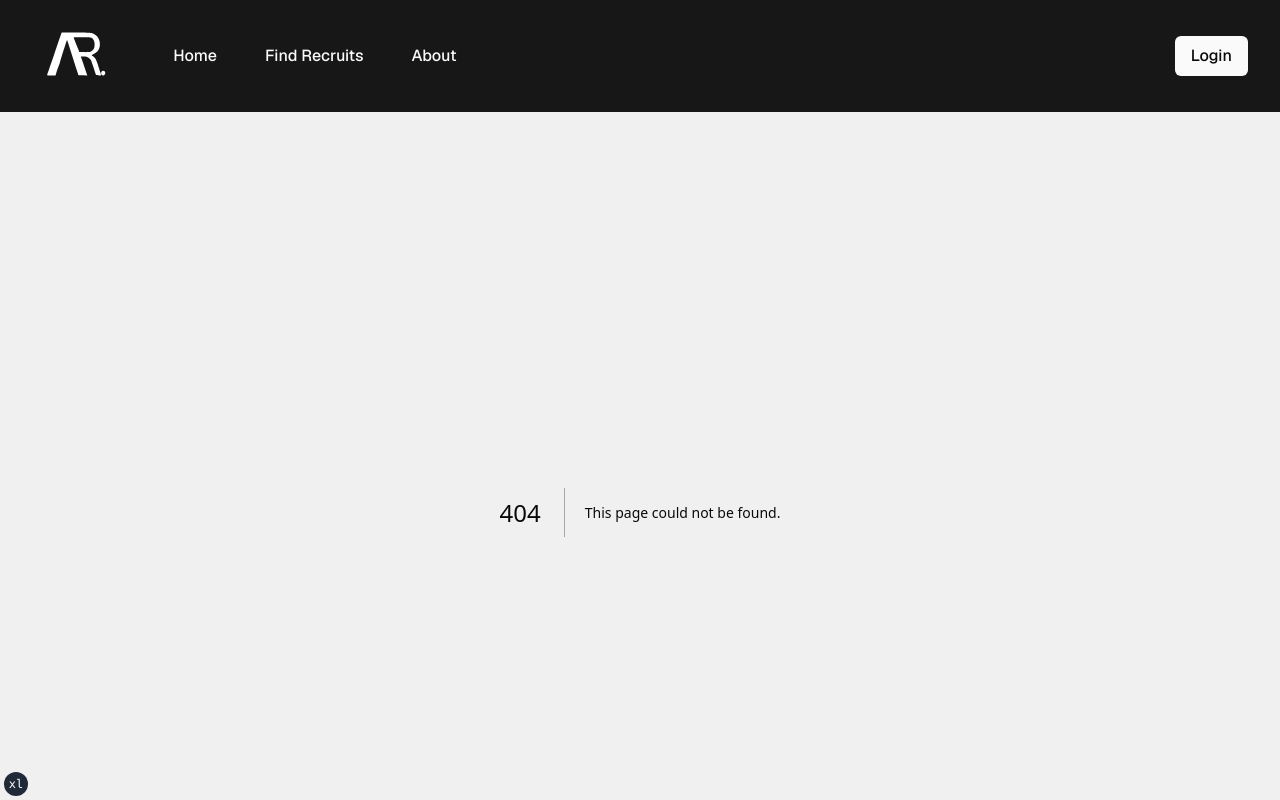
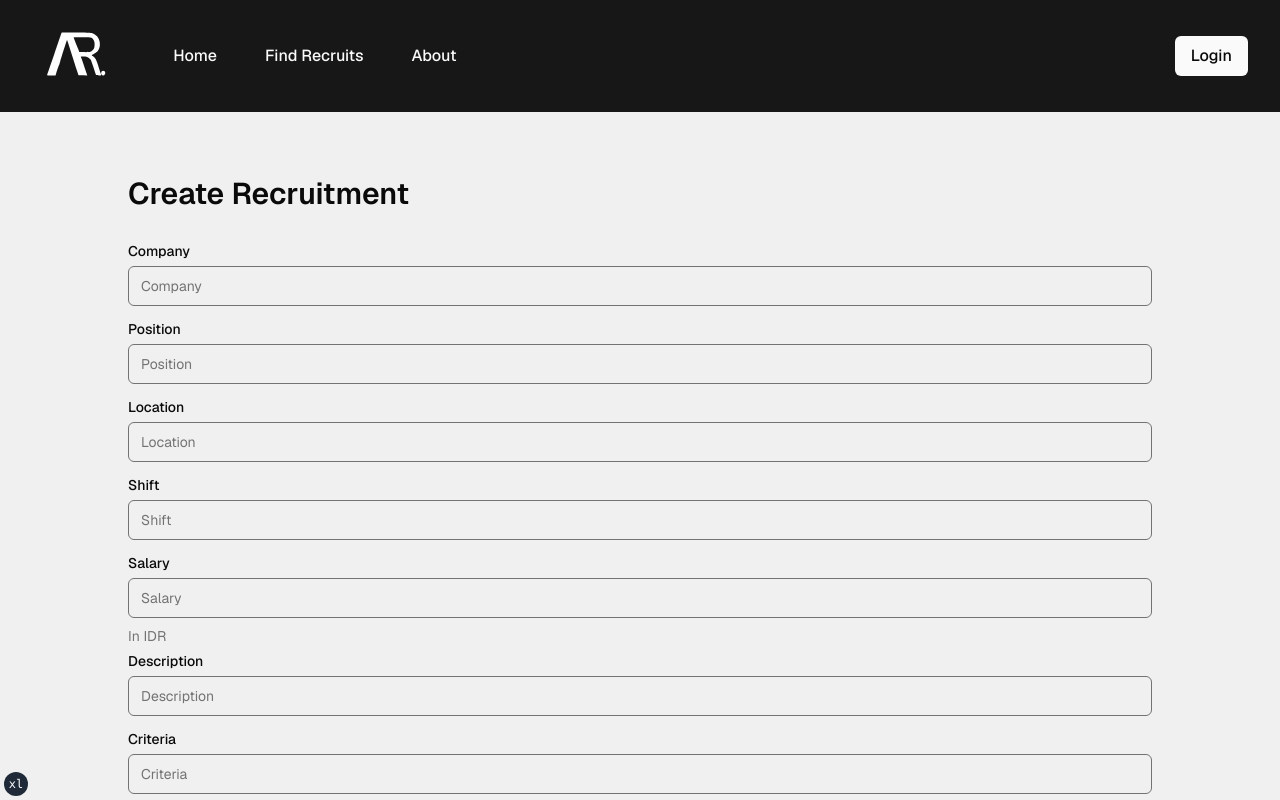
Before and after one commit to WinterRide/AltRecruit, a Next.js app: page /recruits/create in a window 1280 px wide. Before the commit this address had no page. Shown: the top 800 px of the page. Built offline with nearby package versions, Linux system fonts and the light colour scheme.

Commit message:
added create recruitment page

```diff
--- /dev/null
+++ b/app/recruits/create/page.tsx
@@ -0,0 +1,161 @@
+"use client";
+
+import { Avatar, AvatarFallback, AvatarImage } from "@/components/ui/avatar";
+import { Button } from "@/components/ui/button";
+import {
+  Form,
+  FormControl,
+  FormDescription,
+  FormField,
+  FormItem,
+  FormLabel,
+  FormMessage,
+} from "@/components/ui/form";
+import { Input } from "@/components/ui/input";
+import { capitalize, splitCamelCase } from "@/lib/utils";
+import { zodResolver } from "@hookform/resolvers/zod";
+import { Pencil } from "lucide-react";
+import { useState } from "react";
+import { useForm } from "react-hook-form";
+import { z } from "zod";
+
+const formSchema = z.object({
+  company: z.string().min(3, {
+    message: "Company name must be at least 3 characters long",
+  }),
+  position: z.string().min(3, {
+    message: "Position must be at least 3 characters long",
+  }),
+  location: z.string().min(3, {
+    message: "Location must be at least 3 characters long",
+  }),
+  shift: z.string().min(3, {
+    message: "Shift must be at least 3 characters long",
+  }),
+  salary: z.string(),
+  description: z.string().min(3, {
+    message: "Description must be at least 3 characters long",
+  }),
+  criteria: z.string().min(3, {
+    message: "Criteria must be at least 3 characters long",
+  }),
+  workStatus: z.string().min(3, {
+    message: "Work status must be at least 3 characters long",
+  }),
+  requirement: z.string().min(3, {
+    message: "Requirement must be at least 3 characters long",
+  }),
+});
+
+export default function CreateRec() {
+  const form = useForm<z.infer<typeof formSchema>>({
+    resolver: zodResolver(formSchema),
+    defaultValues: {
+      company: "",
+      position: "",
+      location: "",
+      shift: "",
+      salary: "",
+      description: "",
+      criteria: "",
+      workStatus: "",
+      requirement: "",
+    },
+  });
+
+  function handleSubmit(values: z.infer<typeof formSchema>) {
+    // ! SUBMIT
+
+    console.log(values);
+  }
+
+  const [fields, setFields] = useState<
+    {
+      field: keyof (typeof formSchema)["shape"];
+      description?: string;
+      editing: boolean;
+    }[]
+  >([
+    { field: "company", editing: true },
+    { field: "position", editing: true },
+    { field: "location", editing: true },
+    { field: "shift", editing: true },
+    { field: "salary", editing: true, description: "In IDR" },
+    { field: "description", editing: true },
+    {
+      field: "criteria",
+      editing: true,
+      description: "Separate each criteria with a comma.",
+    },
+    { field: "workStatus", editing: true },
+    {
+      field: "requirement",
+      editing: true,
+      description: "Separate each requirement with a comma.",
+    },
+  ]);
+
+  return (
+    <div className="p-16 w-full max-w-[min(1200px,90vw)]">
+      <h2 className="text-3xl font-semibold">Create Recruitment</h2>
+      <Form {...form}>
+        <form
+          onSubmit={form.handleSubmit(handleSubmit)}
+          className="w-full grid gap-16 py-8"
+        >
+          <div className="flex flex-col gap-2">
+            {fields.map(({ field, description, editing }) => (
+              <FormField
+                key={field}
+                control={form.control}
+                name={field}
+                render={({ field }) => (
+                  <FormItem className="relative flex flex-col gap-0">
+                    <FormLabel>
+                      {capitalize(splitCamelCase(field.name))}
+                    </FormLabel>
+                    <FormControl>
+                      <Input
+                        disabled={!editing}
+                        className="border-muted-foreground disabled:opacity-100"
+                        placeholder={capitalize(splitCamelCase(field.name))}
+                        {...field}
+                      />
+                    </FormControl>
+                    <FormDescription>{description}</FormDescription>
+                    <FormMessage />
+                    {editing ? (
+                      <></>
+                    ) : (
+                      <Button
+                        type="button"
+                        variant="ghost"
+                        className="aspect-square w-10 h-10 p-0 grid place-items-center absolute right-0 top-3 bottom-0 hover:bg-transparent hover:opacity-50 transition-opacity"
+                        onClick={() => {
+                          setFields((prev) =>
+                            prev.map((f) =>
+                              f.field === field.name
+                                ? { ...f, editing: !f.editing }
+                                : f
+                            )
+                          );
+                          form.setFocus(field.name);
+                        }}
+                      >
+                        <Pencil size={16} />
+                      </Button>
+                    )}
+                  </FormItem>
+                )}
+              />
+            ))}
+          </div>
+
+          {fields.filter((f) => f.editing).length > 0 && (
+            <Button type="submit">Save</Button>
+          )}
+        </form>
+      </Form>
+    </div>
+  );
+}
--- a/app/recruits/page.tsx
+++ b/app/recruits/page.tsx
@@ -10,19 +10,18 @@ import { useEffect } from "react";
 export default function Index() {
   const router = useRouter();
   useEffect(() => {
-    // const user = localStorage.getItem("user");
-    // if (!user) {
-    //   redirect("/account/login");
-    // }
-    // const role = user ? JSON.parse(user).role : "jobseeker";
-    // if (role === "jobseeker") {
-    //   redirect("/jobs");
-    // }
+    const user = localStorage.getItem("user");
+    if (!user) {
+      router.push("/account/login");
+    }
+    const role = user ? JSON.parse(user).role : "jobseeker";
+    if (role === "jobseeker") {
+      router.push("/jobs");
+    }
   }, []);
 
   function handleCreateRecruitment() {
-    // ! CEK DETAILS
-    // router.push("/recruits/create");
+    router.push("/recruits/create");
   }
 
   const popularRoles = [
```
